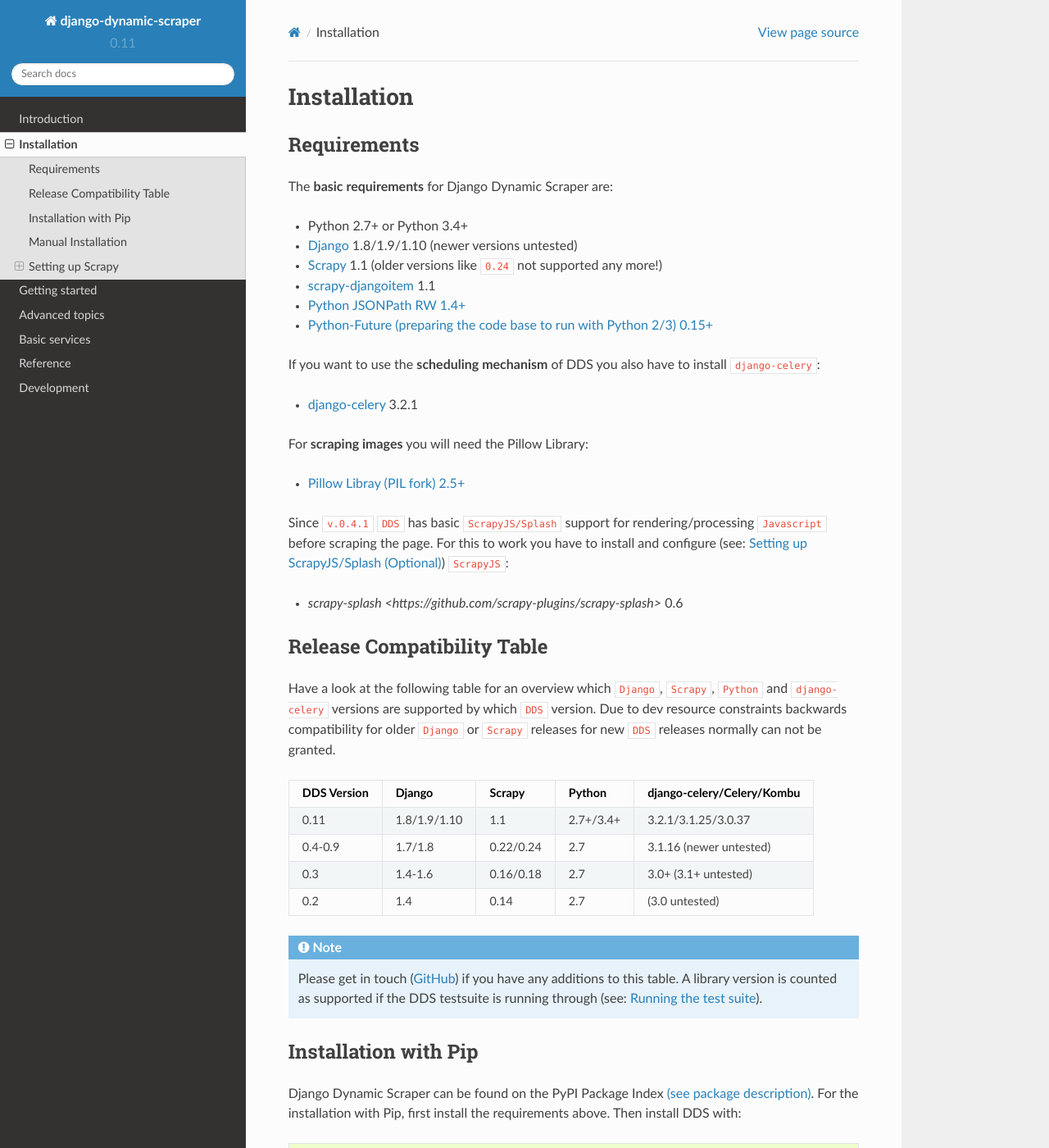
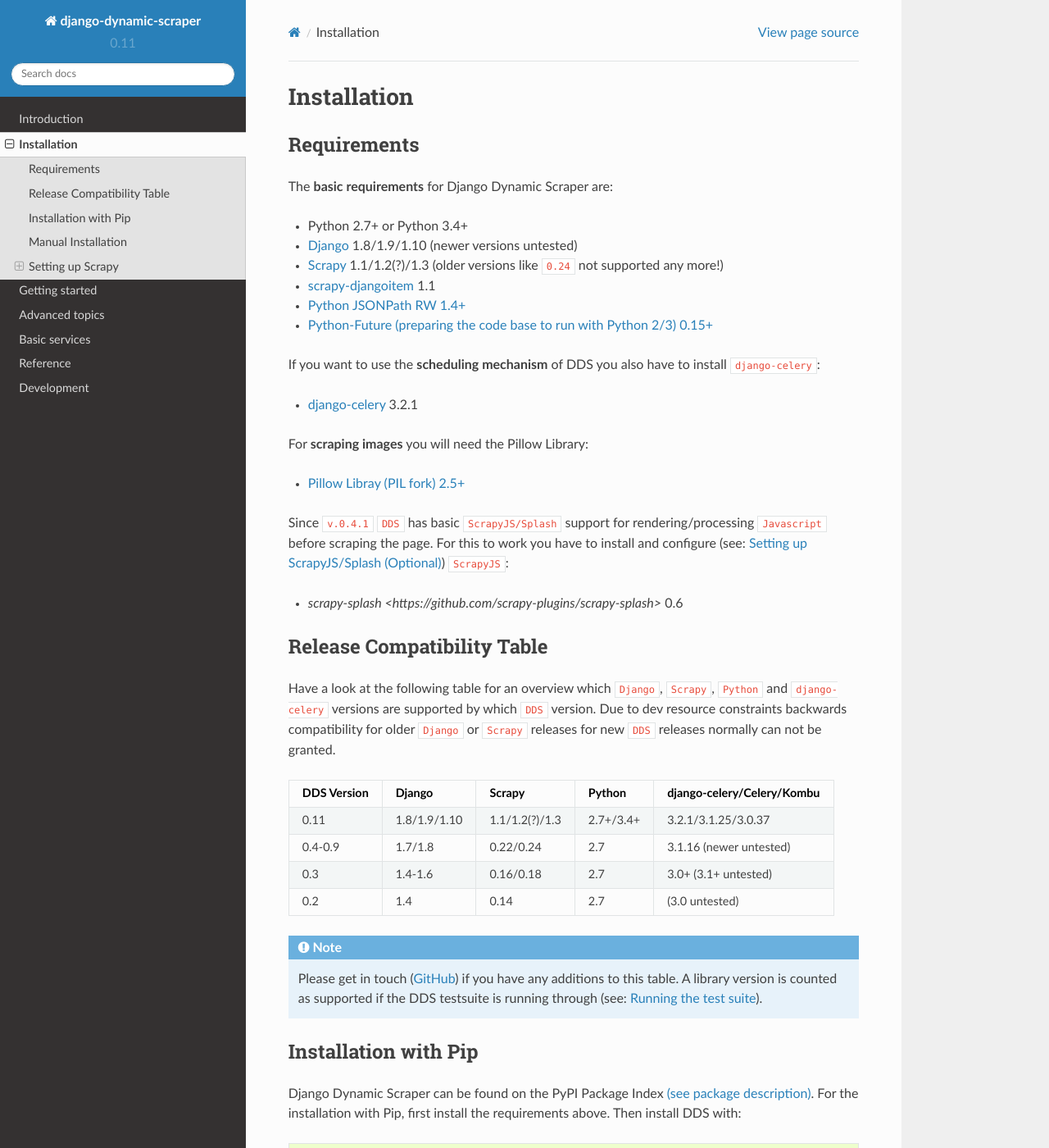
Before and after one commit to dev02019/django-dynamic-scraper, a Sphinx documentation site: the page built from docs/installation.rst, in a window 1280 px wide and 1400 px high. Shown: the whole window at 82% size. Built offline with Sphinx 7.4.7 and the Read the Docs theme 2.0.0, drawn with Linux system fonts in a browser that asks for light colours.

Commit message:
Added Scrapy 1.3 compatibility in docs

```diff
--- a/docs/installation.rst
+++ b/docs/installation.rst
@@ -11,7 +11,7 @@ The **basic requirements** for Django Dynamic Scraper are:
 
 * Python 2.7+ or Python 3.4+
 * `Django <https://www.djangoproject.com/>`_ 1.8/1.9/1.10 (newer versions untested)
-* `Scrapy <http://www.scrapy.org>`_ 1.1 (older versions like ``0.24`` not supported any more!)
+* `Scrapy <http://www.scrapy.org>`_ 1.1/1.2(?)/1.3 (older versions like ``0.24`` not supported any more!)
 * `scrapy-djangoitem <https://github.com/scrapy-plugins/scrapy-djangoitem>`_ 1.1
 * `Python JSONPath RW 1.4+ <https://github.com/kennknowles/python-jsonpath-rw>`_
 * `Python-Future (preparing the code base to run with Python 2/3) 0.15+ <http://python-future.org/>`_
@@ -41,7 +41,7 @@ Due to dev resource constraints backwards compatibility for older ``Django`` or
 +-------------+--------------+----------------------+----------------------+-------------------------------+
 | DDS Version | Django       | Scrapy               | Python               | django-celery/Celery/Kombu    |
 +=============+==============+======================+======================+===============================+
-| 0.11        | 1.8/1.9/1.10 | 1.1                  | 2.7+/3.4+            | 3.2.1/3.1.25/3.0.37           |
+| 0.11        | 1.8/1.9/1.10 | 1.1/1.2(?)/1.3       | 2.7+/3.4+            | 3.2.1/3.1.25/3.0.37           |
 +-------------+--------------+----------------------+----------------------+-------------------------------+
 | 0.4-0.9     | 1.7/1.8      | 0.22/0.24            | 2.7                  | 3.1.16 (newer untested)       |
 +-------------+--------------+----------------------+----------------------+-------------------------------+
```
